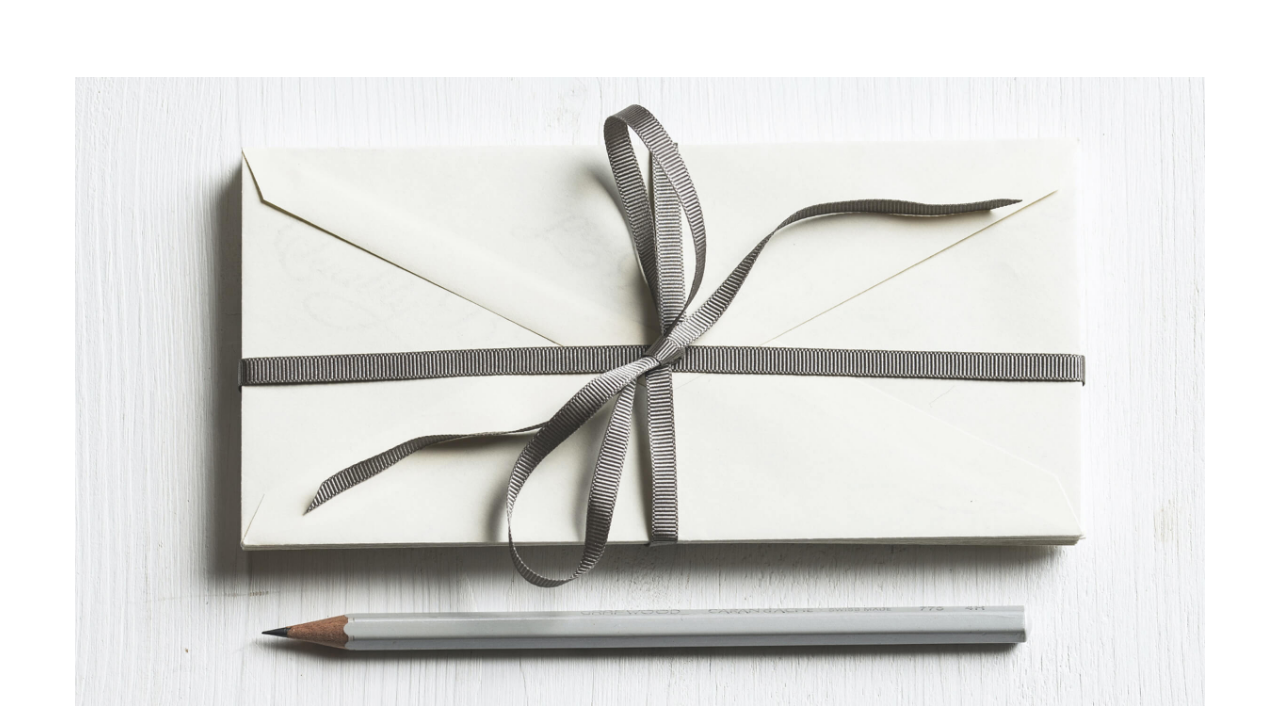
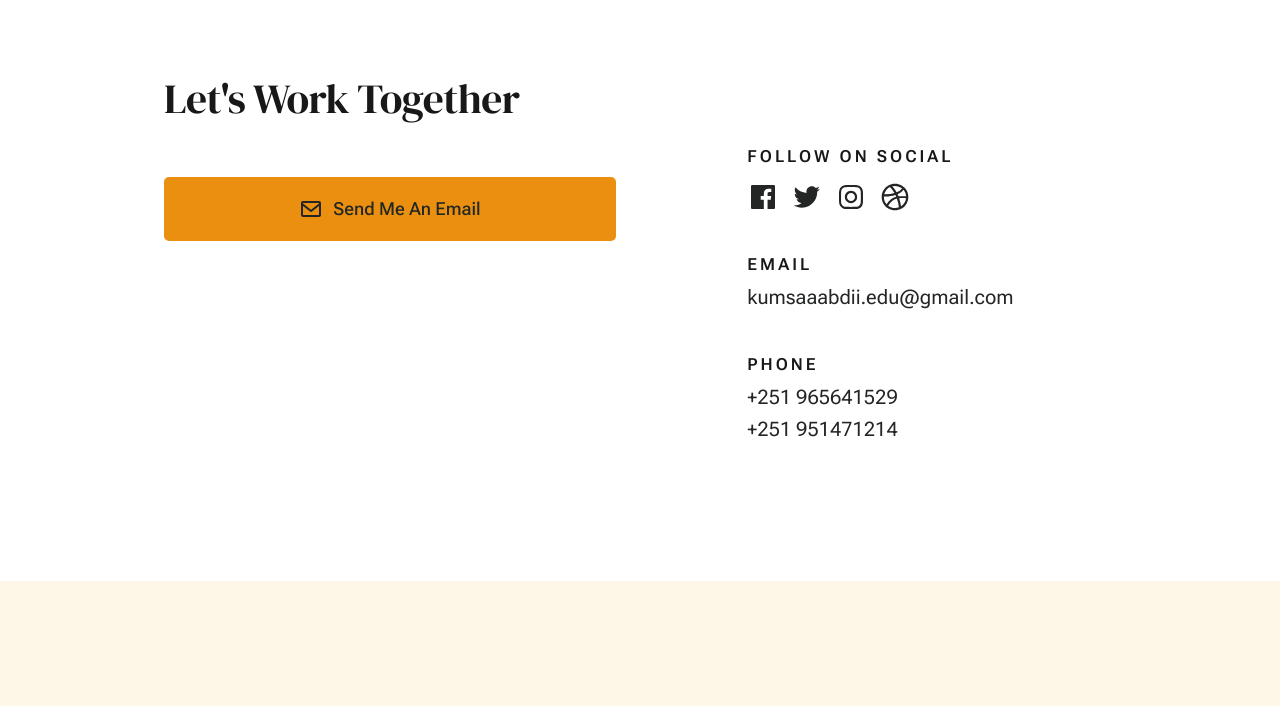
Before and after one commit to AbdikMilkesa/tutor.k, a plain HTML site: page contact.html in a window 1280 px wide. Shown: the part 859-1565 px from the top of the page. Drawn offline with Linux system fonts and the light colour scheme.

Commit message:
contact.html

```diff
--- a/contact.html
+++ b/contact.html
@@ -107,16 +107,7 @@
                         </div>
                     </div> <!-- pageintro -->
 
-                    <div class="row pagemedia">
-                        <d class="column xl-12">
-                            <figure class="page-media">
-                                <img src="images/thumbs/contact/contact-1200.jpg"
-                                     srcset="images/thumbs/contact/contact-2400.jpg 2400w,
-                                             images/thumbs/contact/contact-1200.jpg 1200w,
-                                             images/thumbs/contact/contact-600.jpg 600w" sizes="(max-width: 2400px) 100vw, 2400px" alt="">
-                            </figure>
-                        </d>
-                    </div> <!-- pagemedia -->
+
 
                     <div class="row width-narrower pagemain">
                         <div class="column xl-12">
```
